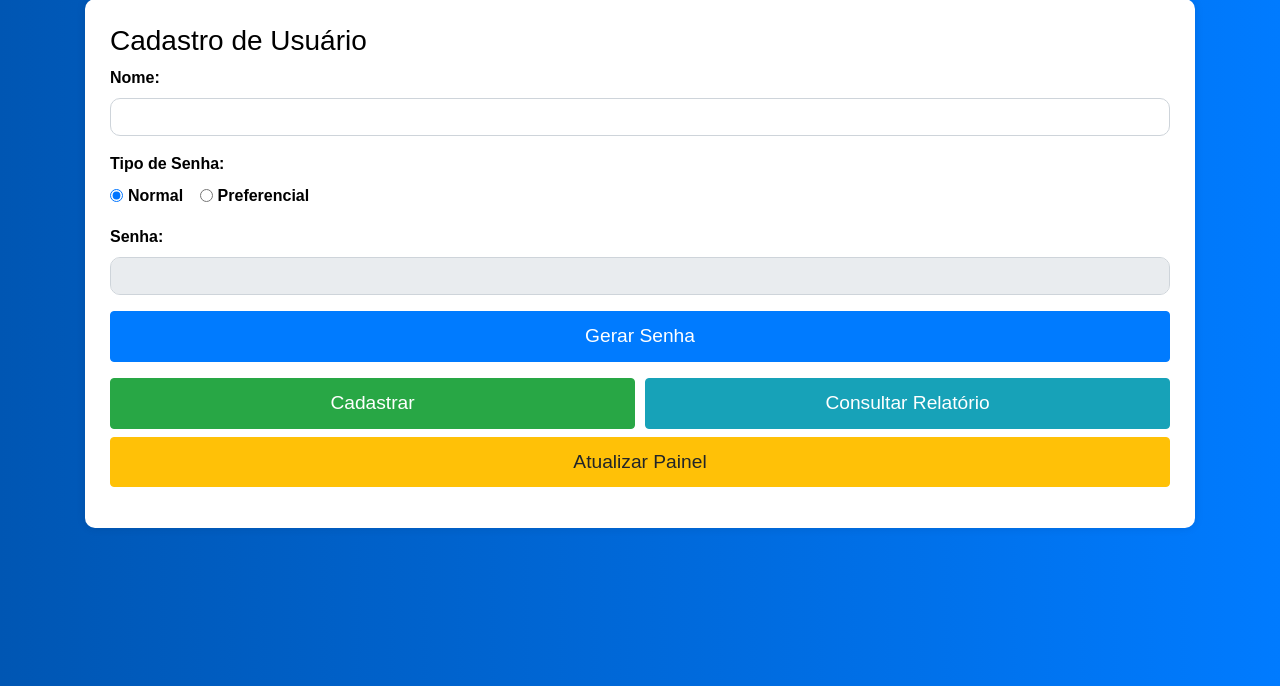
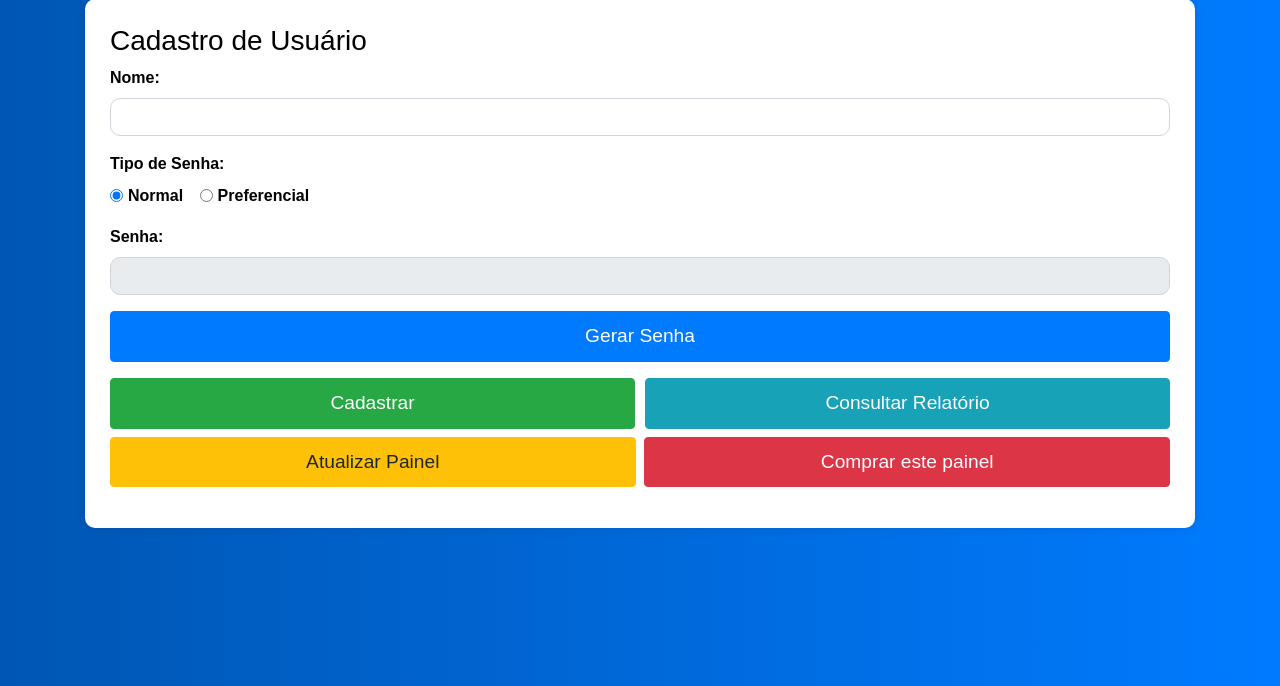
Before and after one commit to alemaodacapa/SisPanel_Caixa, a PHP site: page /index.php in a window 1280 px wide. Shown: the part 121-807 px from the top of the page. Run offline with PHP 8.4, Linux system fonts and the light colour scheme; the visitor is signed in with stand-in values (Sample User, id 1).

Commit message:
Update index.php

```diff
--- a/index.php
+++ b/index.php
@@ -112,7 +112,7 @@ if ($_SERVER['REQUEST_METHOD'] === 'POST' && isset($_POST['senha'])) {
                 <?php endif; ?>
 
                 <div class="form-group">
-                    <label for="senha"><i class="fas fa-lock"></i> Digite a senha:</label>
+                    <label for="senha"><i class="fas fa-lock"></i> Digite a senha "admincaixa":</label>
                     <input type="password" id="senha" name="senha" class="form-control" placeholder="••••••••" required>
                 </div>
 
@@ -160,13 +160,15 @@ if ($_SERVER['REQUEST_METHOD'] === 'POST' && isset($_POST['senha'])) {
                     <a href="/relatorio.php" target="_blank" class="btn btn-info btn-large">Consultar Relatório</a>
                 </div>
             </div>
-                <div class="form-group">
+            <div class="form-group d-flex justify-content-between">
                 <button type="button" class="btn btn-warning btn-large" onclick="atualizarPainel()">Atualizar Painel</button>
+                &nbsp;&nbsp;<a href="https://go.hotmart.com/H95161997J" target="_blank" class="btn btn-danger btn-large">Comprar este painel</a>
             </div>
         </form>
         <div id="mensagem" class="alert mt-3" style="display: none;"></div>
     </div>
 </div>
+
 
     <script src="https://code.jquery.com/jquery-3.5.1.min.js"></script>
     <script>
```
Lines whose indentation alone changed are shown as unchanged.
